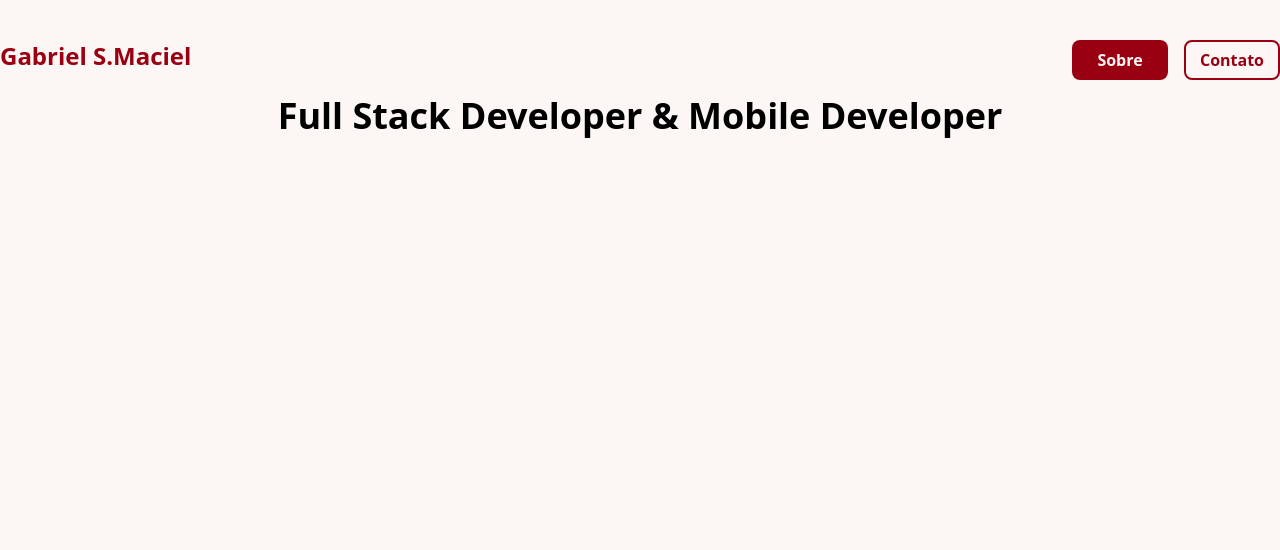
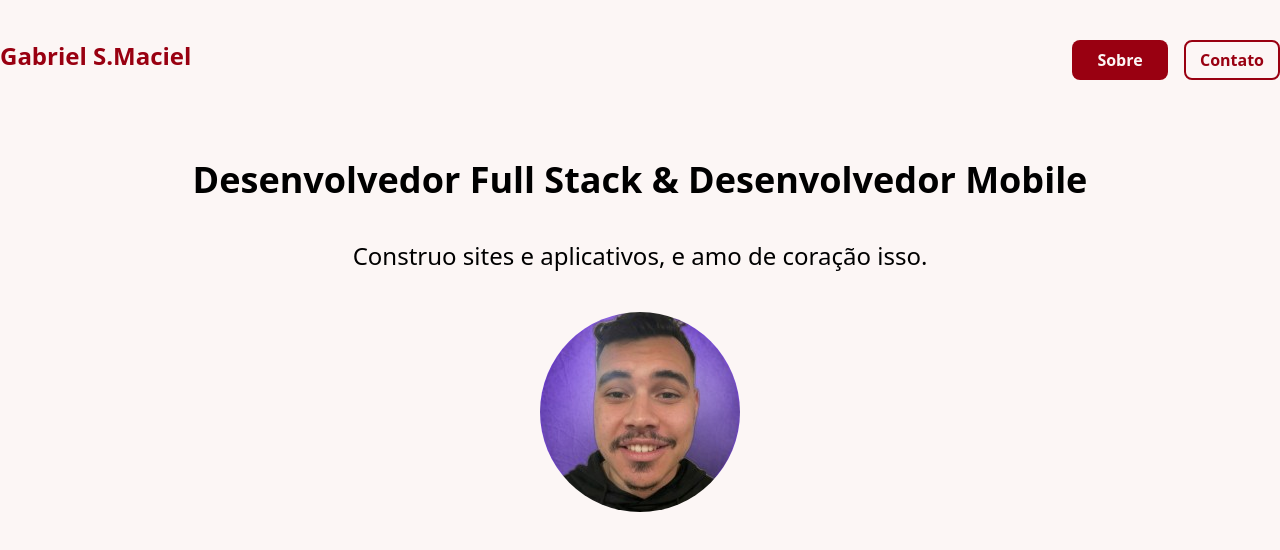
Before and after one commit to GabrielSoares-Dev/Portfolio-v2, a Next.js app: page / in a window 1280 px wide. Shown: the top 550 px of the page. Built offline with nearby package versions, Linux system fonts and the light colour scheme.

Commit message:
feature: insert selfie and text

```diff
--- a/src/app/page.tsx
+++ b/src/app/page.tsx
@@ -1,10 +1,28 @@
+import Image from 'next/image'
+
 export default function Home() {
   return (
-    <section className="container w-screen">
-      <div className="flex justify-center">
-        <h1 className="text-4xl font-bold">
-          Full Stack Developer & Mobile Developer
-        </h1>
+    <section className="container mx-auto w-screen">
+      <div className="flex flex-col">
+        <div className="flex justify-center mt-16">
+          <h1 className="text-4xl font-extrabold">
+            Desenvolvedor Full Stack & Desenvolvedor Mobile
+          </h1>
+        </div>
+        <div className="flex justify-center mt-10">
+          <p className="text-2xl font-normal">
+            Construo sites e aplicativos, e amo de coração isso.
+          </p>
+        </div>
+        <div className="flex justify-center mt-10">
+          <Image
+            className="rounded-full bg-primary"
+            src="/selfie.jpg"
+            alt="selfie"
+            width={200}
+            height={50}
+          />
+        </div>
       </div>
     </section>
   )
```
Also changed, not shown: public/selfie.jpg (added).
